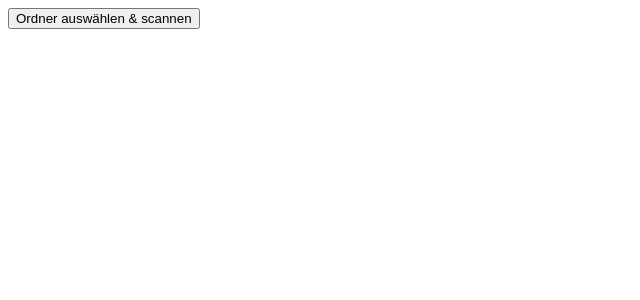
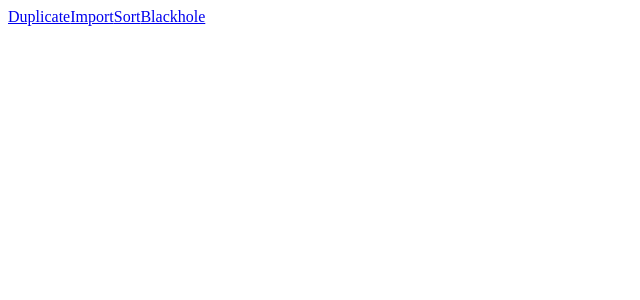
Before and after one commit to tobo37/ImageMami, a Vue app: page / in a window 1280 px wide. Shown: the top 300 px of the page, without its empty margins (0-640 px from the left). Built offline with nearby package versions, Linux system fonts and the light colour scheme.

Commit message:
Remove package-lock and update bun lock

```diff
--- a/src/App.vue
+++ b/src/App.vue
@@ -1,42 +1,6 @@
 <script setup lang="ts">
-import { ref } from 'vue'
-import { open } from '@tauri-apps/plugin-dialog'     // v1-API ¹
-import { invoke } from '@tauri-apps/api/core'
-
-interface DuplicateGroup {
-  hash: string
-  paths: string[]
-}
-
-const duplicates = ref<DuplicateGroup[]>([])
-const busy       = ref(false)
-
-async function chooseAndScan () {
-  const selected = await open({ directory: true, multiple: false })
-  if (!selected) return          // Dialog abgebrochen
-
-  busy.value = true
-  try {
-    duplicates.value = await invoke<DuplicateGroup[]>('scan_folder', {
-      path: selected
-    })
-  } finally {
-    busy.value = false
-  }
-}
 </script>
 
 <template>
-  <button @click="chooseAndScan" :disabled="busy">
-    {{ busy ? 'Scanne…' : 'Ordner auswählen & scannen' }}
-  </button>
-
-  <ul v-if="duplicates.length">
-    <li v-for="d in duplicates" :key="d.hash" class="mt-4">
-      <strong class="text-sm">{{ d.hash }}</strong>
-      <ul class="ml-4 list-disc">
-        <li v-for="p in d.paths" :key="p">{{ p }}</li>
-      </ul>
-    </li>
-  </ul>
+  <router-view />
 </template>
--- /dev/null
+++ b/src/components/Blackhole.vue
@@ -0,0 +1,8 @@
+<script setup lang="ts">
+import { useI18n } from 'vue-i18n'
+const { t } = useI18n()
+</script>
+
+<template>
+  <h1>{{ t('blackhole.title') }}</h1>
+</template>
--- /dev/null
+++ b/src/components/Duplicate.vue
@@ -0,0 +1,44 @@
+<script setup lang="ts">
+import { ref } from 'vue'
+import { open } from '@tauri-apps/plugin-dialog'     // v1-API ¹
+import { invoke } from '@tauri-apps/api/core'
+import { useI18n } from 'vue-i18n'
+
+interface DuplicateGroup {
+  hash: string
+  paths: string[]
+}
+
+const duplicates = ref<DuplicateGroup[]>([])
+const busy       = ref(false)
+const { t } = useI18n()
+
+async function chooseAndScan () {
+  const selected = await open({ directory: true, multiple: false })
+  if (!selected) return          // Dialog abgebrochen
+
+  busy.value = true
+  try {
+    duplicates.value = await invoke<DuplicateGroup[]>('scan_folder', {
+      path: selected
+    })
+  } finally {
+    busy.value = false
+  }
+}
+</script>
+
+<template>
+  <button @click="chooseAndScan" :disabled="busy">
+    {{ busy ? t('duplicate.scanning') : t('duplicate.choose') }}
+  </button>
+
+  <ul v-if="duplicates.length">
+    <li v-for="d in duplicates" :key="d.hash" class="mt-4">
+      <strong class="text-sm">{{ d.hash }}</strong>
+      <ul class="ml-4 list-disc">
+        <li v-for="p in d.paths" :key="p">{{ p }}</li>
+      </ul>
+    </li>
+  </ul>
+</template>
--- /dev/null
+++ b/src/components/Import.vue
@@ -0,0 +1,8 @@
+<script setup lang="ts">
+import { useI18n } from 'vue-i18n'
+const { t } = useI18n()
+</script>
+
+<template>
+  <h1>{{ t('import.title') }}</h1>
+</template>
--- /dev/null
+++ b/src/components/Sort.vue
@@ -0,0 +1,8 @@
+<script setup lang="ts">
+import { useI18n } from 'vue-i18n'
+const { t } = useI18n()
+</script>
+
+<template>
+  <h1>{{ t('sort.title') }}</h1>
+</template>
--- a/src/main.ts
+++ b/src/main.ts
@@ -1,4 +1,36 @@
-import { createApp } from "vue";
-import App from "./App.vue";
+import { createApp } from 'vue'
+import App from './App.vue'
+import router from './router'
+import { createI18n } from 'vue-i18n'
 
-createApp(App).mount("#app");
+const messages = {
+  en: {
+    duplicate: {
+      title: 'Duplicate',
+      choose: 'Choose folder & scan',
+      scanning: 'Scanning…',
+    },
+    import: { title: 'Import' },
+    sort: { title: 'Sort' },
+    blackhole: { title: 'Blackhole' },
+  },
+  de: {
+    duplicate: {
+      title: 'Duplikate',
+      choose: 'Ordner auswählen & scannen',
+      scanning: 'Scanne…',
+    },
+    import: { title: 'Importieren' },
+    sort: { title: 'Sortieren' },
+    blackhole: { title: 'Schwarzes Loch' },
+  },
+}
+
+const i18n = createI18n({
+  legacy: false,
+  locale: 'en',
+  fallbackLocale: 'en',
+  messages,
+})
+
+createApp(App).use(router).use(i18n).mount('#app')
--- /dev/null
+++ b/src/router/index.ts
@@ -0,0 +1,22 @@
+import { createRouter, createWebHashHistory, RouteRecordRaw } from 'vue-router'
+
+import Duplicate from '../components/Duplicate.vue'
+import ImportView from '../components/Import.vue'
+import SortView from '../components/Sort.vue'
+import Blackhole from '../components/Blackhole.vue'
+import Home from '../views/Home.vue'
+
+const routes: Array<RouteRecordRaw> = [
+  { path: '/', name: 'home', component: Home },
+  { path: '/duplicate', name: 'duplicate', component: Duplicate },
+  { path: '/import', name: 'import', component: ImportView },
+  { path: '/sort', name: 'sort', component: SortView },
+  { path: '/blackhole', name: 'blackhole', component: Blackhole },
+]
+
+const router = createRouter({
+  history: createWebHashHistory(),
+  routes,
+})
+
+export default router
--- /dev/null
+++ b/src/views/Home.vue
@@ -0,0 +1,13 @@
+<script setup lang="ts">
+import { useI18n } from 'vue-i18n'
+const { t } = useI18n()
+</script>
+
+<template>
+  <div class="grid grid-cols-2 gap-4">
+    <router-link class="p-4 border rounded" to="/duplicate">{{ t('duplicate.title') }}</router-link>
+    <router-link class="p-4 border rounded" to="/import">{{ t('import.title') }}</router-link>
+    <router-link class="p-4 border rounded" to="/sort">{{ t('sort.title') }}</router-link>
+    <router-link class="p-4 border rounded" to="/blackhole">{{ t('blackhole.title') }}</router-link>
+  </div>
+</template>
```
Also changed, not shown: package.json (+5 -3 lines), 2 other files (tests, documents, lock files or other folders).
